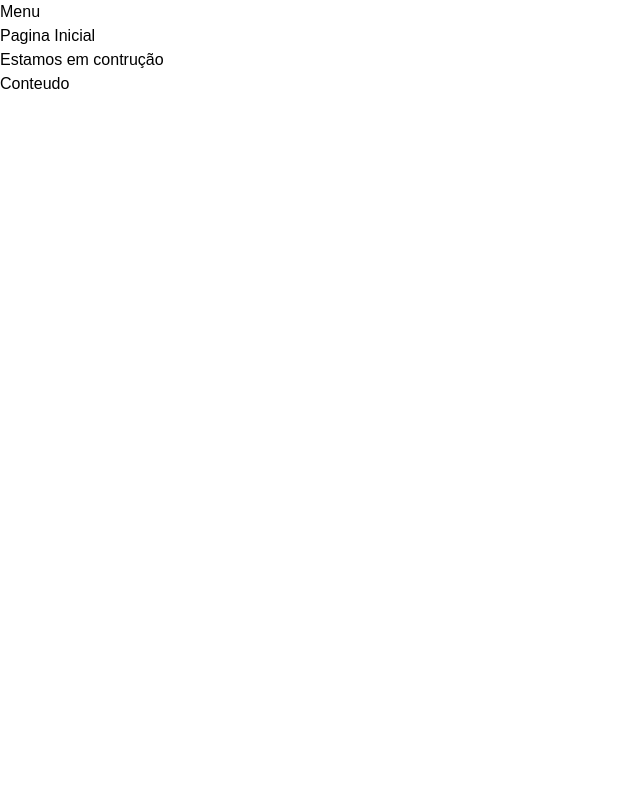
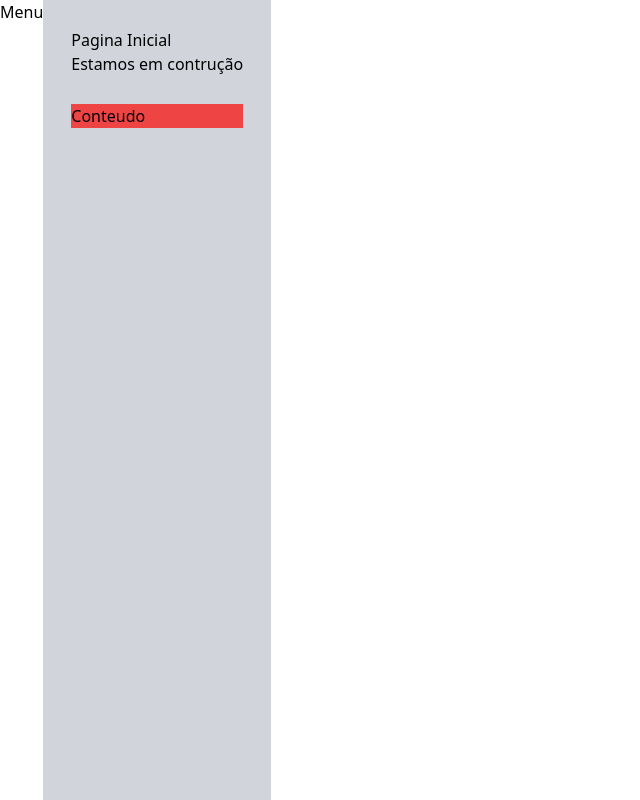
Before and after one commit to Radames-prog/adminTemplate, a Next.js app in the folder my-project/: page / in a window 1280 px wide. Shown: the whole page, without its empty margins (0-640 px from the left). Built offline with nearby package versions, Linux system fonts and the light colour scheme.

Commit message:
Componete layout primeiro ajuste

```diff
--- a/my-project/compnents/template/Layout.tsx
+++ b/my-project/components/template/Layout.tsx
@@ -9,13 +9,16 @@
 }
 export default function Layout(props: LayoutProps){
     return (
-        <div>
+        <div className={`flex h-screen w-screen`}>
             <MenuLateral/>
+            <div className={`flex flex-col w-ful p-7 bg-gray-300`}>
             <Cabecalho titulo={props.titulo} subtitulo={props.subtitulo}/>
             <Conteudo>
                 {props.children}
             </Conteudo>
 
+            </div>
+
         </div>
     )
 
--- a/my-project/pages/index.tsx
+++ b/my-project/pages/index.tsx
@@ -1,10 +1,11 @@
-import Layout from "../compnents/template/Layout";
+import Layout from "../components/template/Layout";
 
 export default function Home() {
   return (
     <Layout titulo={"Pagina Inicial"} subtitulo={"Estamos em contrução"}>
-      <h3>Conteudo</h3>
+      <h3 className={`bg-red-500`}>Conteudo</h3>
 
     </Layout>
+
   )
 }
--- a/my-project/styles/globals.css
+++ b/my-project/styles/globals.css
@@ -1,24 +1,5 @@
+@import url('https://fonts.googleapis.com/css2?family=Poppins:wght@200;300;400;500;600;700;800;900&display=swap');
+
 @tailwind base;
 @tailwind components;
 @tailwind utilities;
-
-@import url('https://fonts.googleapis.com/css2?family=Poppins:wght@200;300;400;500;600;700;800;900&display=swap');
-
-html,
-
-body {
-
-  padding: 0;
-  margin: 0;
-  font-family: 'Poppins', sans-serif;
-
-}
-
-a {
-  color: inherit;
-  text-decoration: none;
-}
-
-* {
-  box-sizing: border-box;
-}
```
Also changed, not shown: my-project/compnents/template/Layout copy.tsx (deleted, +0 -16 lines), my-project/components/template/Cabecalho.tsx (renamed from my-project/compnents/template/Cabecalho.tsx), my-project/components/template/Conteudo.tsx (renamed from my-project/compnents/template/Conteudo.tsx), my-project/components/template/MenuLateral.tsx (renamed from my-project/compnents/template/MenuLateral.tsx), my-project/components/template/Titulo.tsx (renamed from my-project/compnents/template/Titulo.tsx).
